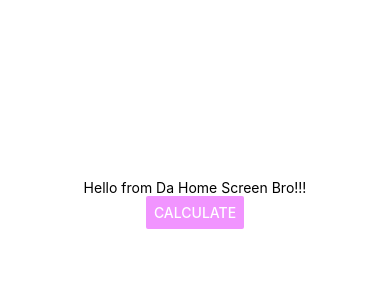
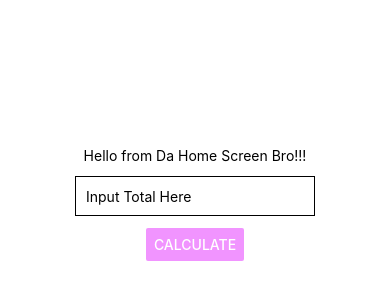
Before and after one commit to RobCM/CalTip, a React Native app: screen / in a window 390 px wide. Shown: the part 218-518 px from the top of the page. Built offline with nearby package versions, Linux system fonts and the light colour scheme.

Commit message:
Update home.js

```diff
--- a/screens/home.js
+++ b/screens/home.js
@@ -3,18 +3,40 @@
     @RobertC 9/7/2021
 
 */
-import {Text, View, Button, Alert} from 'react-native';
+import {StyleSheet, Text, View, Button, Alert,  TextInput} from 'react-native';
 import React from 'react';
 
 export default function HomeScreen(){
+
+  const [text, onChangeText] = React.useState("Input Total Here");
+  const [number, onChangeNumber] = React.useState(null);
+
   return (
     <View style={{flex: 1, alignItems: 'center', justifyContent: 'center'}}>
+
       <Text>Hello from Da Home Screen Bro!!!</Text>
+
+      <TextInput
+       style={home_styles.input}
+        onChangeText={onChangeText}
+        value={text}
+      />
+
       <Button
         title="CALCULATE"
         color="#f194ff"
         onPress={() => Alert.alert('Button pressed to calculate!')}
       />
+
     </View>
   );
 };
+
+const home_styles = StyleSheet.create({
+  input: {
+    height: 40,
+    margin: 12,
+    borderWidth: 1,
+    padding: 10,
+  },
+});
```
